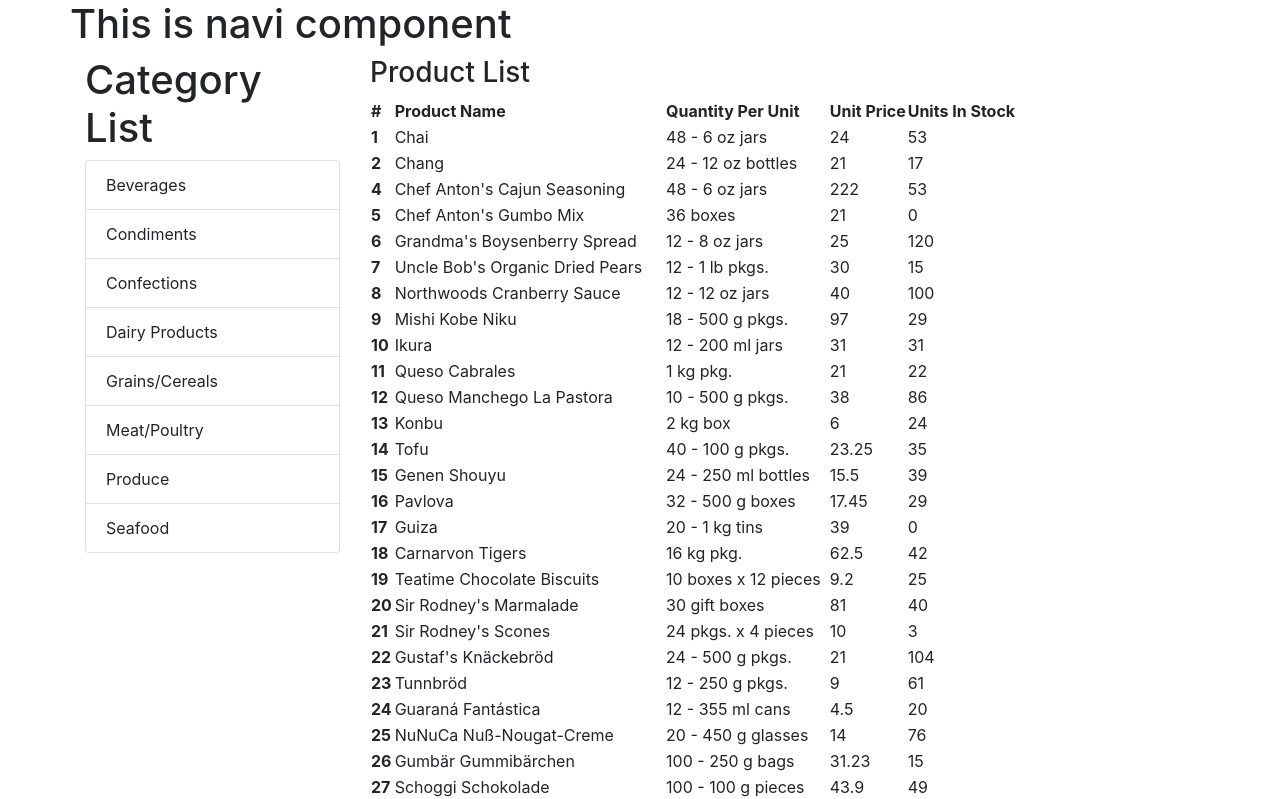
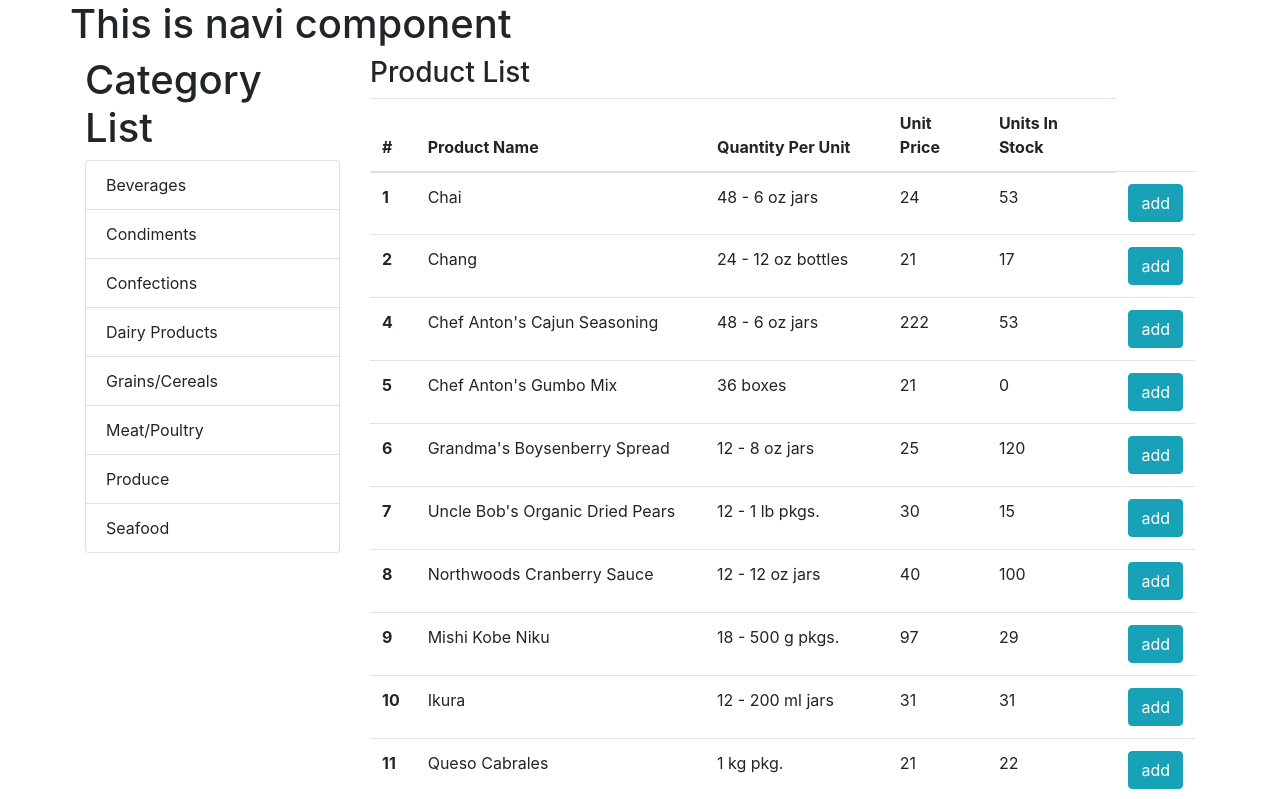
Before and after one commit to drewenia/react-tutorial, a React (Create React App) app: page / in a window 1280 px wide. Shown: the top 799 px of the page. Built offline with nearby package versions, Linux system fonts and the light colour scheme; data requests are answered from the project's data file.

Commit message:
ProductList componentinde secilen urunu bir sepete ekleyecegimiz icin ProductList icerisinde ki her bir elemanin yanina add buttonu ekledim

```diff
--- a/src/ProductList.js
+++ b/src/ProductList.js
@@ -1,11 +1,12 @@
 import React, {Component} from 'react';
+import {Table,Button} from 'reactstrap'
 
 class ProductList extends Component {
     render() {
         return (
             <div>
                 <h3>{this.props.info.title}</h3>
-                <table>
+                <Table>
                     <thead>
                     <tr>
                         <th>#</th>
@@ -24,11 +25,12 @@ class ProductList extends Component {
                                 <td>{product.quantityPerUnit}</td>
                                 <td>{product.unitPrice}</td>
                                 <td>{product.unitsInStock}</td>
+                                <td><Button color="info">add</Button></td>
                             </tr>
                         )
                     }
                     </tbody>
-                </table>
+                </Table>
             </div>
         );
     }
```
